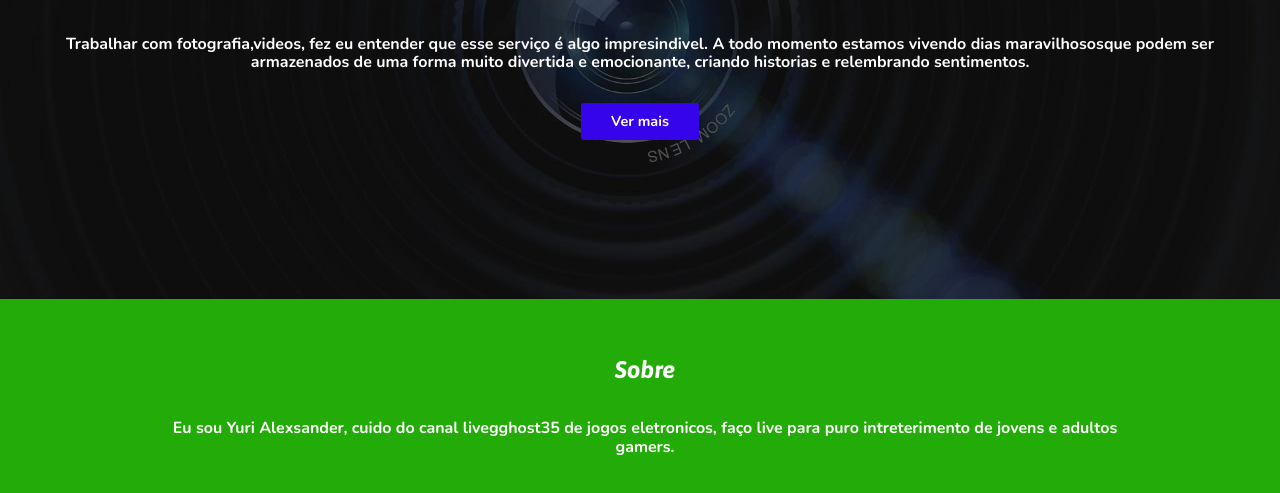
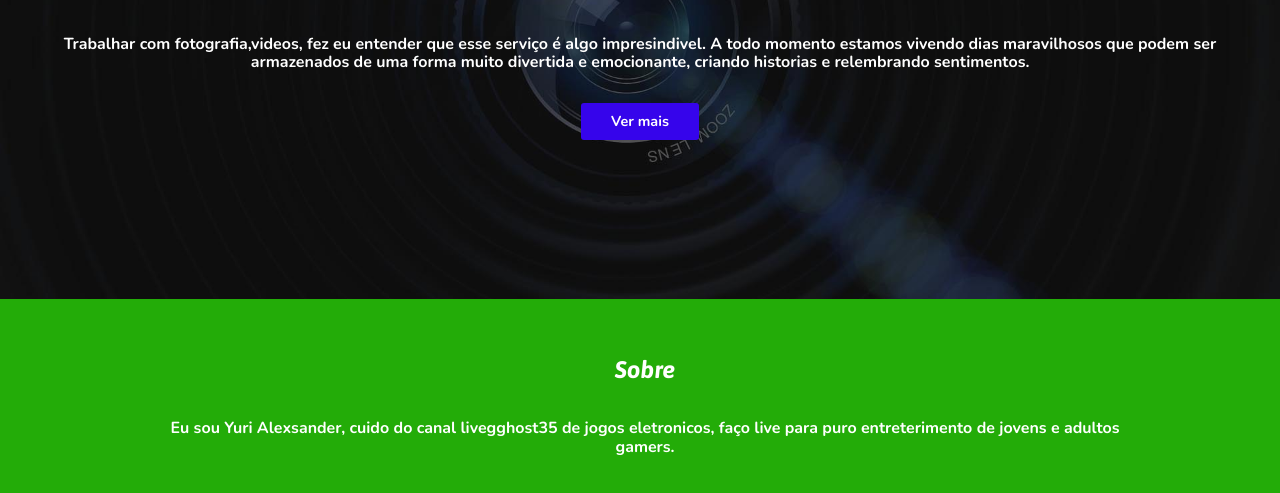
Before and after one commit to yuri-xavier/personal-portfolio, a plain HTML site: page index.html in a window 1280 px wide. Shown: the part 291-784 px from the top of the page. Drawn offline with nearby package versions, Linux system fonts and the light colour scheme.

Commit message:
feat: update info-2

```diff
--- a/index.html
+++ b/index.html
@@ -22,7 +22,7 @@
         <h1>Gamer profissional</h1>
         <p> Trabalhar com fotografia,videos, fez eu entender
         que esse serviço é algo impresindivel. A todo momento
-        estamos vivendo dias maravilhososque podem ser
+        estamos vivendo dias maravilhosos que podem ser
         armazenados de uma forma muito divertida e emocionante,
         criando historias e relembrando sentimentos.</p>
         <a href="#Serviços" class="botao">Ver mais</a>
@@ -31,7 +31,7 @@
     <section id="sobre">
         <h2>Sobre</h2>
         <p> Eu sou Yuri Alexsander, cuido do canal livegghost35
-        de jogos eletronicos, faço live para puro intreterimento
+        de jogos eletronicos, faço live para puro entreterimento
         de jovens e adultos gamers. </p>
         <a href="#contatos" class="botao"> Contrate Agora</a>
     </section>
```
